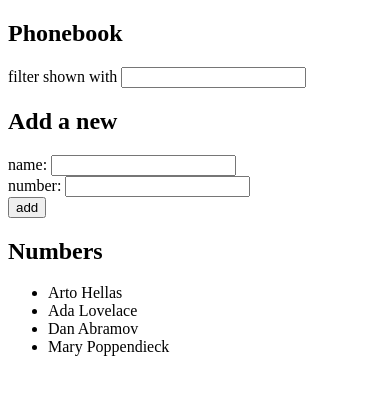
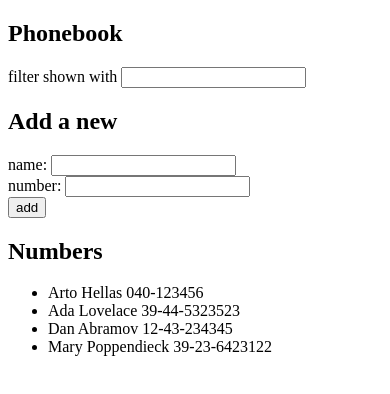
Before and after one commit to BSKHQ/part2, a React (Vite) app in the folder phonebook/: page / in a window 390 px wide. Shown: the top 394 px of the page. Built offline with nearby package versions, Linux system fonts and the light colour scheme.

Commit message:
2.9*: The Phonebook Step 4

```diff
--- a/phonebook/src/App.jsx
+++ b/phonebook/src/App.jsx
@@ -1,4 +1,7 @@
 import { useState } from 'react'
+import Filter from './components/SearchFilter'
+import PersonForm from './components/PersonForm'
+import Persons from './components/Persons'
 
 const App = () => {
   const [persons, setPersons] = useState([
@@ -44,29 +47,13 @@ const App = () => {
   return (
     <div>
       <h2>Phonebook</h2>
-      <div>filter shown with <input value={newFilter} onChange={handleNewFilter} /></div>
+      <Filter filterState={newFilter} eventHandler={handleNewFilter} />
 
       <h2>Add a new</h2>
-      <form onSubmit={handleSubmit}>
-        <div>
-          name: <input value={newName} onChange={handleNewName} />
-        </div>
-        <div>
-          number: <input value={newNumber} onChange={handleNewNumber} />
-        </div>
-        <div>
-          <button type="submit">add</button>
-        </div>
-      </form>
+      <PersonForm submitHandler={handleSubmit} name={newName} newNameHandler={handleNewName}
+        number={newNumber} newNumberHandler={handleNewNumber} />
       <h2>Numbers</h2>
-      <ul>
-        {
-          ((newFilter)
-            ? (persons.filter(person => person.name.toLowerCase().includes(newFilter.toLowerCase())))
-            : persons
-          ).map(person => <li key={person.name}>{person.name}</li>)
-        }
-      </ul>
+      <Persons persons={persons} newFilter={newFilter}/>
     </div>
   )
 }
--- /dev/null
+++ b/phonebook/src/components/Person.jsx
@@ -0,0 +1,7 @@
+const Person =({person})=>{
+    return (
+        <li key={person.name}>{person.name} {person.number}</li>
+    )
+}
+
+export default Person
--- /dev/null
+++ b/phonebook/src/components/PersonForm.jsx
@@ -0,0 +1,19 @@
+const PersonForm = (props) => {
+    const {submitHandler, name, newNameHandler, number, newNumberHandler} = props
+    return (
+        <form onSubmit={submitHandler}>
+        <div>
+          name: <input value={name} onChange={newNameHandler} />
+        </div>
+        <div>
+          number: <input value={number} onChange={newNumberHandler} />
+        </div>
+        <div>
+          <button type="submit">add</button>
+        </div>
+      </form>
+    )
+
+}
+
+export default PersonForm
--- /dev/null
+++ b/phonebook/src/components/Persons.jsx
@@ -0,0 +1,15 @@
+import Person from './Person'
+const Persons = ({ persons, newFilter }) => {
+    return (
+        <ul>
+            {
+                ((newFilter)
+                    ? (persons.filter(person => person.name.toLowerCase().includes(newFilter.toLowerCase())))
+                    : persons
+                ).map(person => <Person key={person.name} person={person} />)
+            }
+        </ul>
+    )
+}
+
+export default Persons
--- /dev/null
+++ b/phonebook/src/components/SearchFilter.jsx
@@ -0,0 +1,7 @@
+const Filter = ({filterState, eventHandler}) =>{
+    return(
+        <div>filter shown with <input value={filterState} onChange={eventHandler} /></div>
+    )
+}
+
+export default Filter
```
